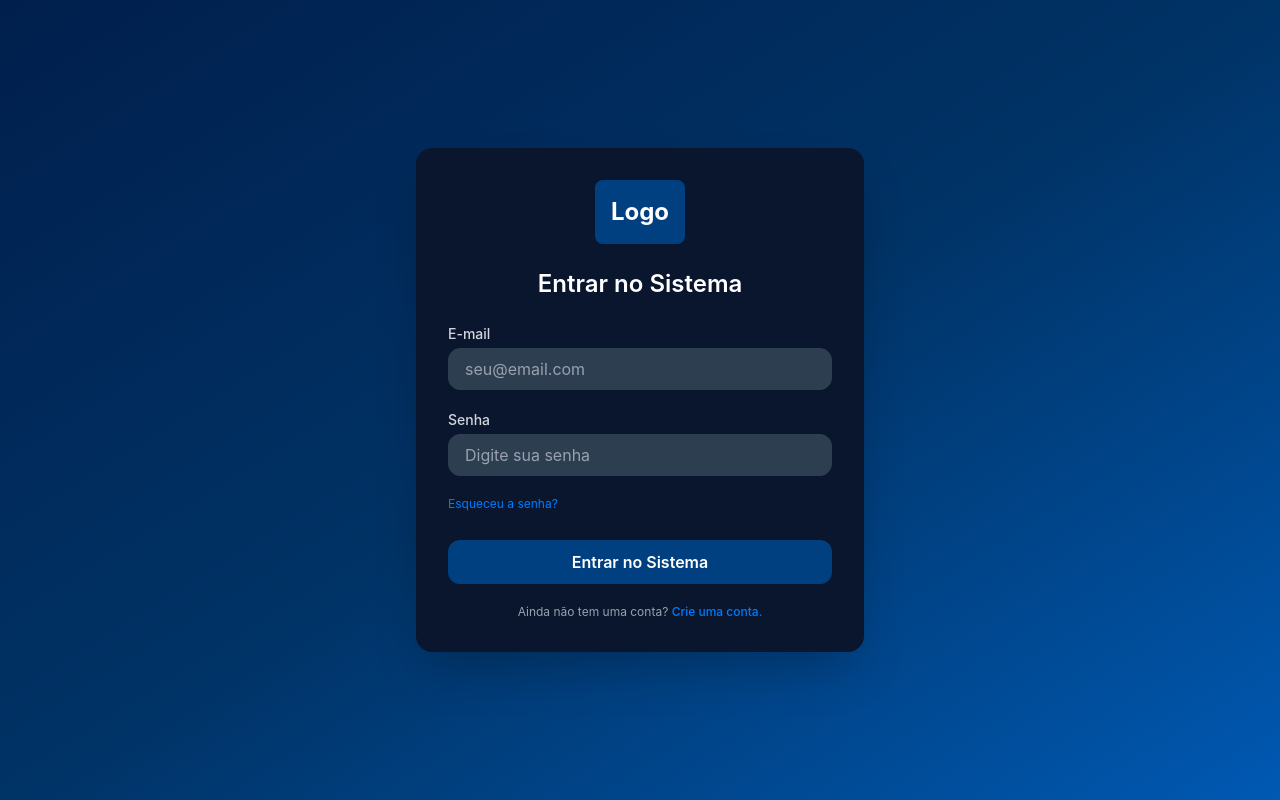
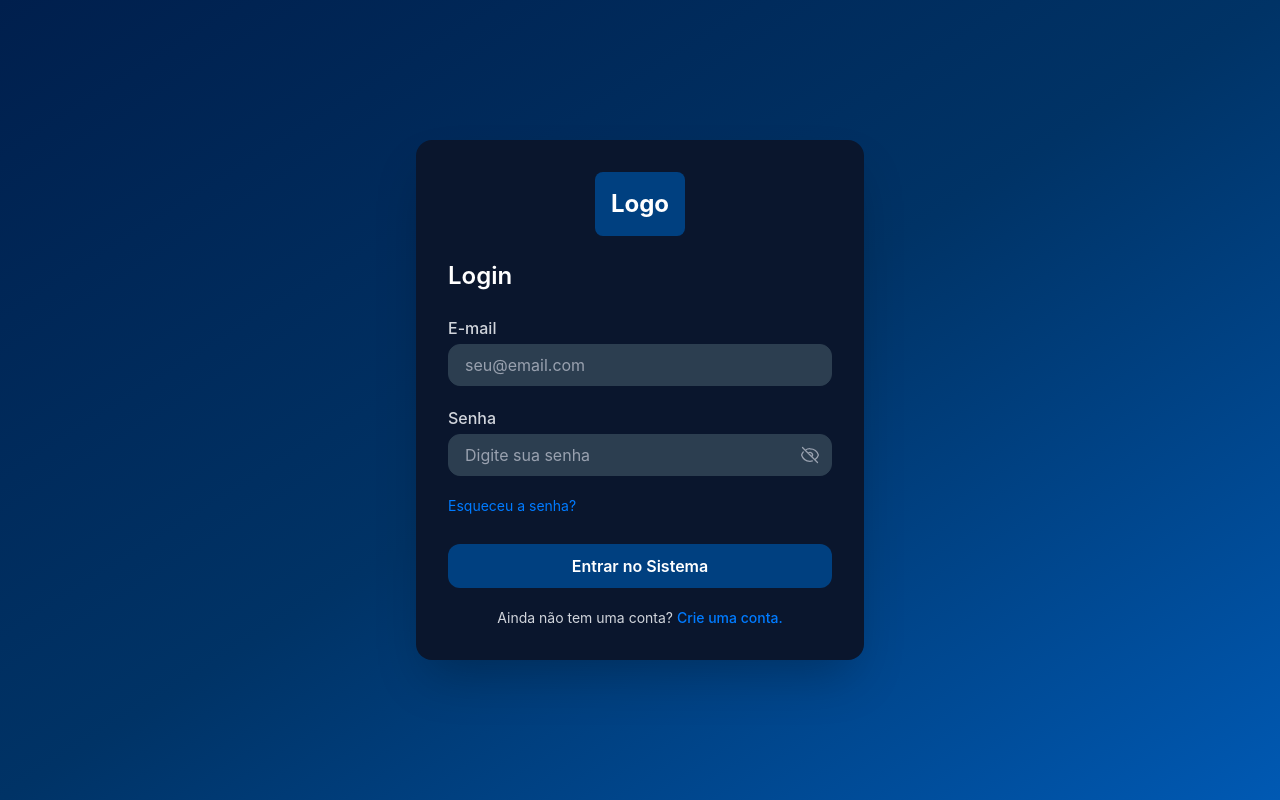
Before and after one commit to UnBArqDsw2026-1-Turma01/2026.1-T01-_G3_TenhoUmaDica_Entrega_03, a React (Vite) app in the folder app/front/: page /login in a window 1280 px wide. Built offline with nearby package versions, Linux system fonts and the light colour scheme.

Commit message:
feat: Melhorar o formulário de login, opção de exibir senha e ajustes na interface

```diff
--- a/app/front/src/pages/Login.tsx
+++ b/app/front/src/pages/Login.tsx
@@ -7,6 +7,7 @@
   const [email, setEmail] = useState('');
   const [password, setPassword] = useState('');
   const [error, setError] = useState('');
+  const [showPassword, setShowPassword] = useState(false);
   const navigate = useNavigate();
 
   const handleLogin = async (e: React.FormEvent) => {
@@ -19,10 +20,8 @@
   };
 
   return (
-    // Added w-full to ensure it spans the whole width
     <div className="min-h-screen w-full bg-gradient-to-br from-[#001f4d] via-[#003366] to-[#0059b3] flex items-center justify-center p-4">
 
-      {/* Changed max-w-lg to max-w-md, and reduced padding from p-8/12 to p-6/8 */}
       <div className="bg-[#0a162d] p-6 sm:p-8 rounded-2xl shadow-2xl w-full max-w-md">
 
         {/* Logo Section */}
@@ -34,14 +33,13 @@
 
         {/* Login Form */}
         <form onSubmit={handleLogin} className="space-y-5">
-          {/* Reduced title size from text-3xl to text-2xl */}
-          <h1 className="text-2xl font-semibold text-white mb-6 text-center">Entrar no Sistema</h1>
+          <h1 className="text-2xl font-semibold text-white mb-6 text-left">Login</h1>
 
           {error && <div className="text-red-500 text-sm text-center">{error}</div>}
 
           {/* Email Field */}
           <div>
-            <label htmlFor="email" className="block text-sm font-medium text-gray-300 mb-1">E-mail</label>
+            <label htmlFor="email" className="block text-lm font-medium text-gray-300 mb-1">E-mail</label>
             <input
               type="email"
               id="email"
@@ -55,21 +53,43 @@
 
           {/* Password Field */}
           <div>
-            <label htmlFor="password" className="block text-sm font-medium text-gray-300 mb-1">Senha</label>
+            <label htmlFor="password" className="block text-lm font-medium text-gray-300 mb-1">Senha</label>
+
+            <div className="relative">
               <input
-              type="password"
+                type={showPassword ? "text" : "password"}
                 id="password"
                 value={password}
                 onChange={(e) => setPassword(e.target.value)}
                 placeholder="Digite sua senha"
                 required
-              className="w-full px-4 py-2 bg-[#2c3e50] border border-[#2c3e50] rounded-xl text-white placeholder-gray-400 focus:outline-none focus:ring-2 focus:ring-[#007bff] transition duration-150"
+                className="w-full px-4 py-2 pr-10 bg-[#2c3e50] border border-[#2c3e50] rounded-xl text-white placeholder-gray-400 focus:outline-none focus:ring-2 focus:ring-[#007bff] transition duration-150"
               />
+
+              {/* 4. The Eye Icon Button */}
+              <button
+                type="button"
+                onClick={() => setShowPassword(!showPassword)}
+                className="absolute inset-y-0 right-0 pr-3 flex items-center text-gray-400 hover:text-white focus:outline-none"
+              >
+                {showPassword ? (
+                  // Open Eye SVG
+                  <svg xmlns="http://www.w3.org/2000/svg" fill="none" viewBox="0 0 24 24" strokeWidth={1.5} stroke="currentColor" className="w-5 h-5">
+                    <path strokeLinecap="round" strokeLinejoin="round" d="M2.036 12.322a1.012 1.012 0 010-.639C3.423 7.51 7.36 4.5 12 4.5c4.638 0 8.573 3.007 9.963 7.178.07.207.07.431 0 .639C20.577 16.49 16.64 19.5 12 19.5c-4.638 0-8.573-3.007-9.963-7.178z" />
+                    <path strokeLinecap="round" strokeLinejoin="round" d="M15 12a3 3 0 11-6 0 3 3 0 016 0z" />
+                  </svg>
+                ) : (
+                  // Closed Eye SVG (Eye with a slash)
+                  <svg xmlns="http://www.w3.org/2000/svg" fill="none" viewBox="0 0 24 24" strokeWidth={1.5} stroke="currentColor" className="w-5 h-5">
+                    <path strokeLinecap="round" strokeLinejoin="round" d="M3.98 8.223A10.477 10.477 0 001.934 12C3.226 16.338 7.244 19.5 12 19.5c.993 0 1.953-.138 2.863-.395M6.228 6.228A10.45 10.45 0 0112 4.5c4.756 0 8.773 3.162 10.065 7.498a10.523 10.523 0 01-4.293 5.774M6.228 6.228L3 3m3.228 3.228l3.65 3.65m7.894 7.894L21 21m-3.228-3.228l-3.65-3.65m0 0a3 3 0 10-4.243-4.243m4.242 4.242L9.88 9.88" />
+                  </svg>
+                )}
+              </button>
+            </div>
           </div>
 
-          {/* Forgot Password Link */}
           <div className="flex justify-start mt-1">
-            <Link to="/forgot-password" className="text-xs text-[#007bff] hover:text-[#0056b3] transition duration-150">
+            <Link to="/forgot-password" className="text-sm text-[#007bff] hover:text-[#0056b3] transition duration-150">
               Esqueceu a senha?
             </Link>
           </div>
@@ -84,8 +104,7 @@
             </button>
           </div>
 
-          {/* Create an Account Link */}
-          <div className="text-center mt-4 text-xs text-gray-400">
+          <div className="text-center mt-4 text-sm text-gray-300">
             Ainda não tem uma conta?{' '}
             <Link to="/register" className="text-[#007bff] hover:text-[#0056b3] font-medium transition duration-150">
               Crie uma conta.
```
Lines whose indentation alone changed are shown as unchanged.
